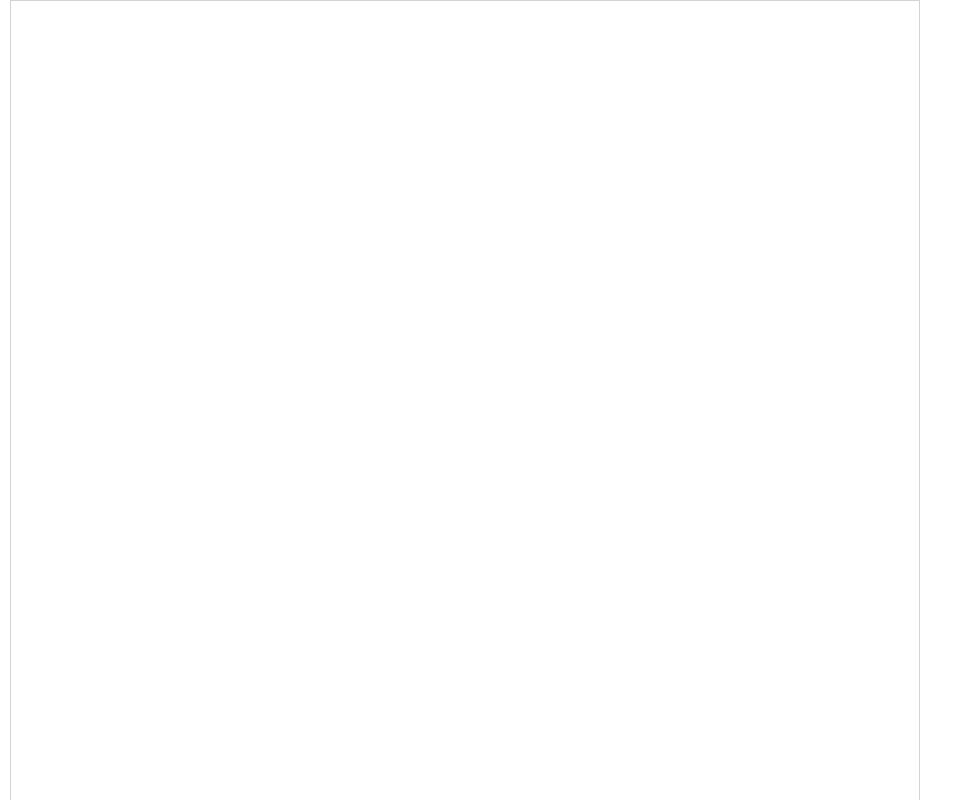
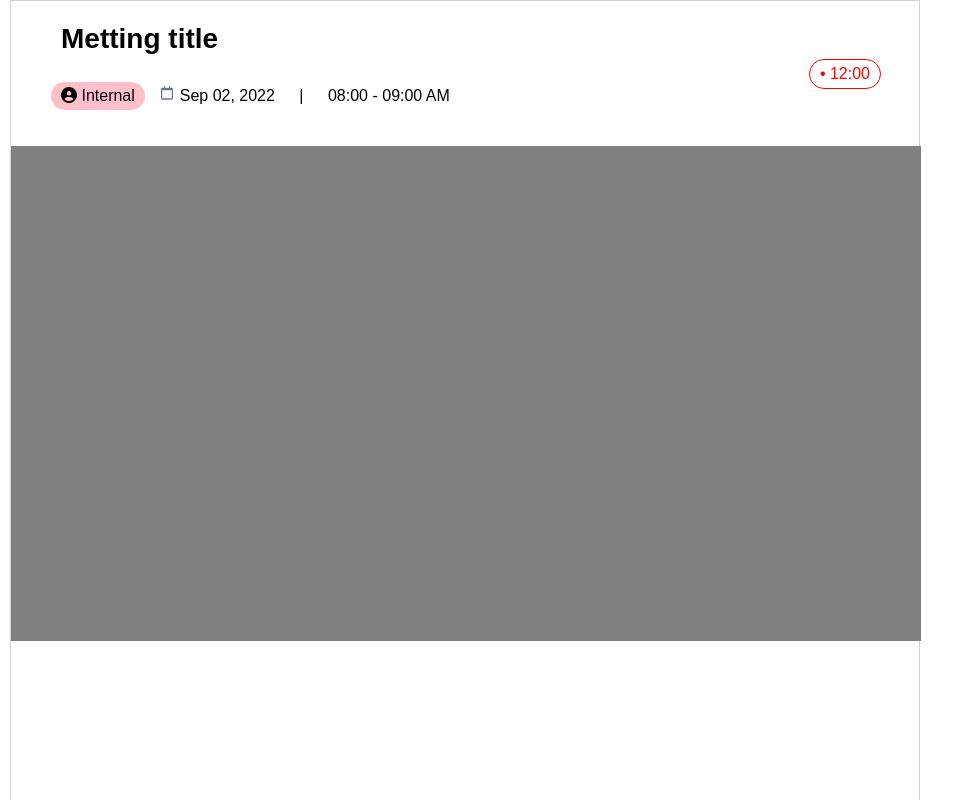
Before and after one commit to pththu03/PhanThiHuynhThu_Tuan04, a plain HTML site: page index.html in a window 1280 px wide. Shown: the top 800 px of the page, 70-1035 px from the left. Drawn offline with Linux system fonts and the light colour scheme.

Commit message:
Bai tap tuan 04 phan heading dang lam

```diff
--- a/access/css/style.css
+++ b/access/css/style.css
@@ -1,7 +1,7 @@
 * {
     padding: 0px;
     margin: 0px;
-    font-family: 'Sarabun', 'Open San', Arial, Helvetica, sans-serif;
+    font-family: 'Open San', Arial, Helvetica, sans-serif;
 }
 
 .container {
@@ -40,11 +40,62 @@
     border: 0.5px solid lightgrey;
     /* border-left: 0.5px solid gray;
     border-right: 0.5px solid gray; */
+    display: grid;
+    grid-template-rows: 145px 495px 185px 70px;
 }
 
-.heading {}
+.heading {
+    grid-row: 1/2;
+    display: grid;
+    grid-template-columns: 40px 830px 40px;
+}
 
-.pic_main {}
+.content_heading {
+    grid-column: 2/3;
+    display: flex;
+    justify-content: space-between;
+    align-items: center;
+}
+
+.metting {
+    display: flex;
+    flex-direction: column;
+    justify-content: space-around;
+}
+
+.metting .title {
+    font-size: 28px;
+    font-weight: bold;
+}
+
+.metting p {
+    padding: 5px 10px;
+}
+
+.metting .subtitle {
+    padding: 20px 0px;
+}
+
+.metting .subtitle .internal {
+    background-color: pink;
+    border-radius: 25px;
+}
+
+.metting .subtitle p {
+    display: inline-block;
+    font-size: 16px;
+}
+
+.time {
+    padding: 5px 10px;
+    color: red;
+    border: 1px solid red;
+    border-radius: 20px;
+}
+
+.pic_main {
+    background-color: gray;
+}
 
 .pic_members {}
 
--- a/index.html
+++ b/index.html
@@ -7,6 +7,7 @@
     <meta name="viewport" content="width=device-width, initial-scale=1.0">
     <title>Tuan 04</title>
     <link rel="stylesheet" href="./access/css/style.css">
+    <script src="https://kit.fontawesome.com/610df98630.js" crossorigin="anonymous"></script>
 </head>
 
 <body>
@@ -32,7 +33,27 @@
 
         <!-- phan noi dung center -->
         <div class="center">
-            <div class="heading"></div>
+            <!-- phan tieu de -->
+            <div class="heading">
+                <!-- phan noi dung cua heading-->
+                <div class="content_heading">
+                    <!-- phan noi dung ben trai cua heading -->
+                    <div class="metting">
+                        <!-- chu tieu de -->
+                        <p class="title">Metting title</p>
+                        <div class="subtitle">
+                            <p class="internal"><i class="fa-solid fa-circle-user"></i> Internal</p>
+                            <p><img src="./access/img/calender_small.png" alt="Lich"> Sep 02, 2022</p>
+                            <p>&#124;</p>
+                            <p>08:00 - 09:00 AM</p>
+                        </div>
+                    </div>
+                    <!-- phan noi dung ben phai cua heading -->
+                    <div class="time">
+                        <p> &#8226; 12:00 </p>
+                    </div>
+                </div>
+            </div>
             <div class="pic_main"></div>
             <div class="pic_members"></div>
             <div class="acction_center"></div>
```
